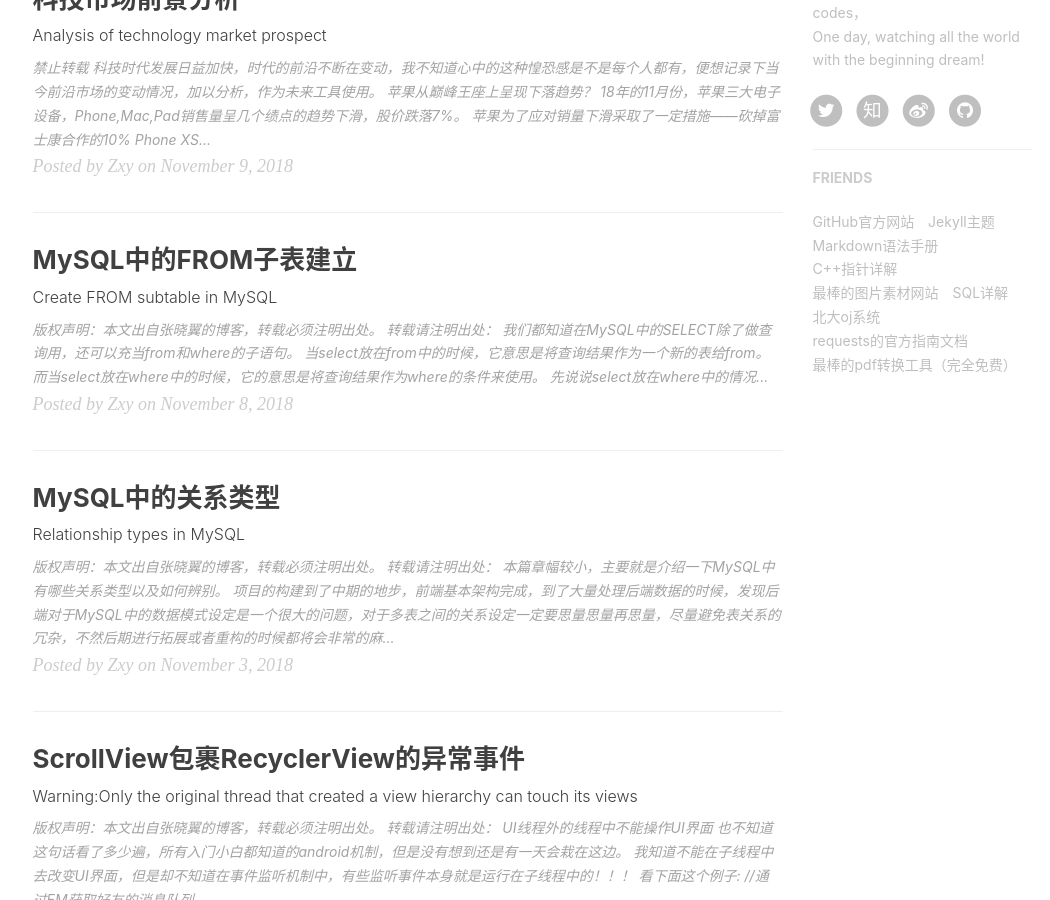
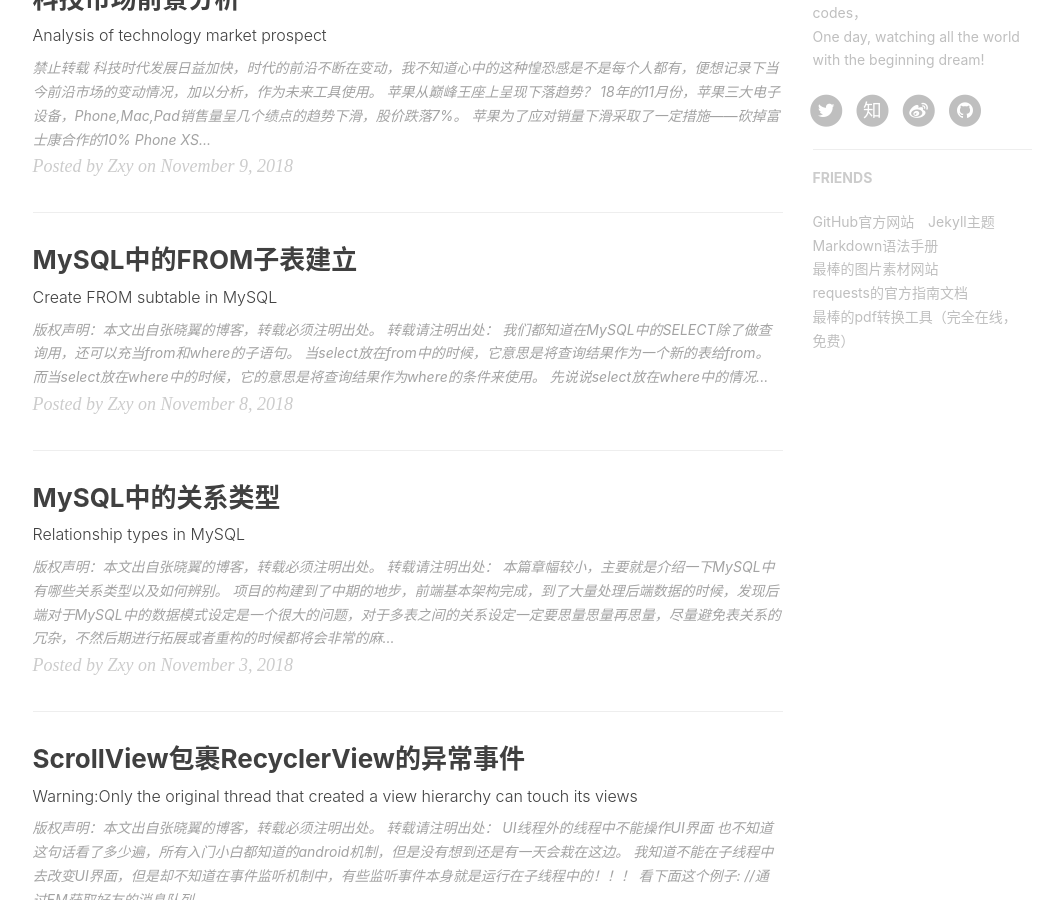
Before and after one commit to HNU-Microsoft-Douzi/HNU-Microsoft-Douzi.github.io, a Jekyll site: the page built from index.html, in a window 1280 px wide and 900 px high, scrolled down 1009 px. Shown: the whole window, without its empty margins (135-1185 px from the left). Built offline with Jekyll 4.4.1, drawn with Linux system fonts in a browser that asks for light colours; nearby versions of some CDN libraries; the list of posts is cut into pages by our own code; comment, search, counter and statistics services are not loaded.

Commit message:
fix config
主要修改了几个frined推荐网站，那个pdf的转换网站有个更好的

```diff
--- a/_config.yml
+++ b/_config.yml
@@ -96,21 +96,12 @@ friends: [
         title: "Markdown语法手册",
         href: "http://blog.csdn.net/witnessai1/article/details/52551362"
     },{
-        title: "C++指针详解",
-        href: "http://blog.csdn.net/soonfly/article/details/51131141"
-    },{
         title: "最棒的图片素材网站",
         href: "https://www.pexels.com"
-    },{
-        title: "SQL详解",
-        href: "https://www.cnblogs.com/dmh365/archive/2011/08/15/2138967.html"
-    },{
-        title: "北大oj系统",
-        href: "http://poj.org"
     },{
         title: "requests的官方指南文档",
         href: "http://docs.python-requests.org/en/latest/user/quickstart.html"
     },{
-        title: "最棒的pdf转换工具（完全免费）",
-        href: "https://www.addpdf.cn/pdf-to-word"
+        title: "最棒的pdf转换工具（完全在线，免费）",
+        href: "https://smallpdf.com"
     }]
```
